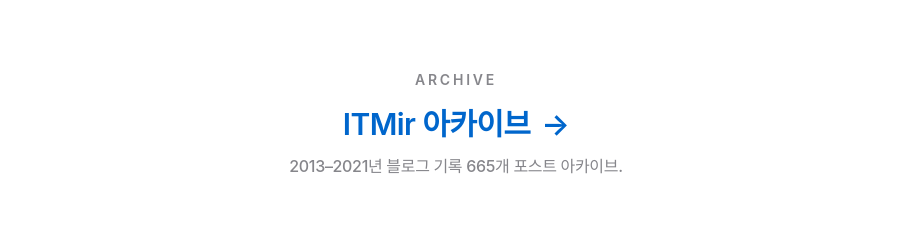
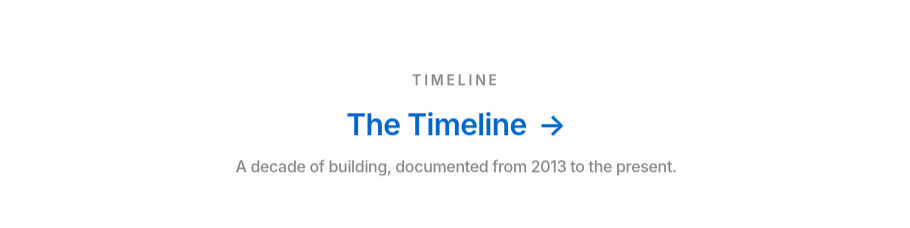
Before and after one commit to itmir913/itmir913.github.io, a plain HTML site: page index.html in a window 1280 px wide. Shown: the part 1208-1436 px from the top of the page, without its empty margins (184-1094 px from the left). Drawn offline with nearby package versions, Linux system fonts and the light colour scheme; a web font is replaced by a local one.

Commit message:
feat: archive 섹션을 Timeline 브랜딩으로 변경
- 레이블: Archive -> Timeline
- 제목: ITMir 아카이브 -> The Timeline
- 링크: /archive -> /archive/timeline
- 설명 영문화

```diff
--- a/index.html
+++ b/index.html
@@ -242,16 +242,16 @@
             </div>
 
             <div class="reveal delay-400 mt-16 md:mt-20">
-                <p class="text-sm font-semibold uppercase tracking-[0.2em] text-apple-muted mb-4">Archive</p>
+                <p class="text-sm font-semibold uppercase tracking-[0.2em] text-apple-muted mb-4">Timeline</p>
                 <p class="text-2xl md:text-3xl tracking-tight mb-3">
-                    <a href="https://luminousky.com/archive"
+                    <a href="https://luminousky.com/archive/timeline"
                        class="text-apple-link font-semibold hover:underline decoration-1 underline-offset-[12px] transition-all">
-                        ITMir 아카이브
+                        The Timeline
                         <span class="ml-1 inline-block transition-transform hover:translate-x-1 duration-500">→</span>
                     </a>
                 </p>
                 <p class="text-base text-apple-muted font-medium tracking-tight">
-                    2013–2021년 블로그 기록 665개 포스트 아카이브.
+                    A decade of building, documented from 2013 to the present.
                 </p>
             </div>
         </div>
```
